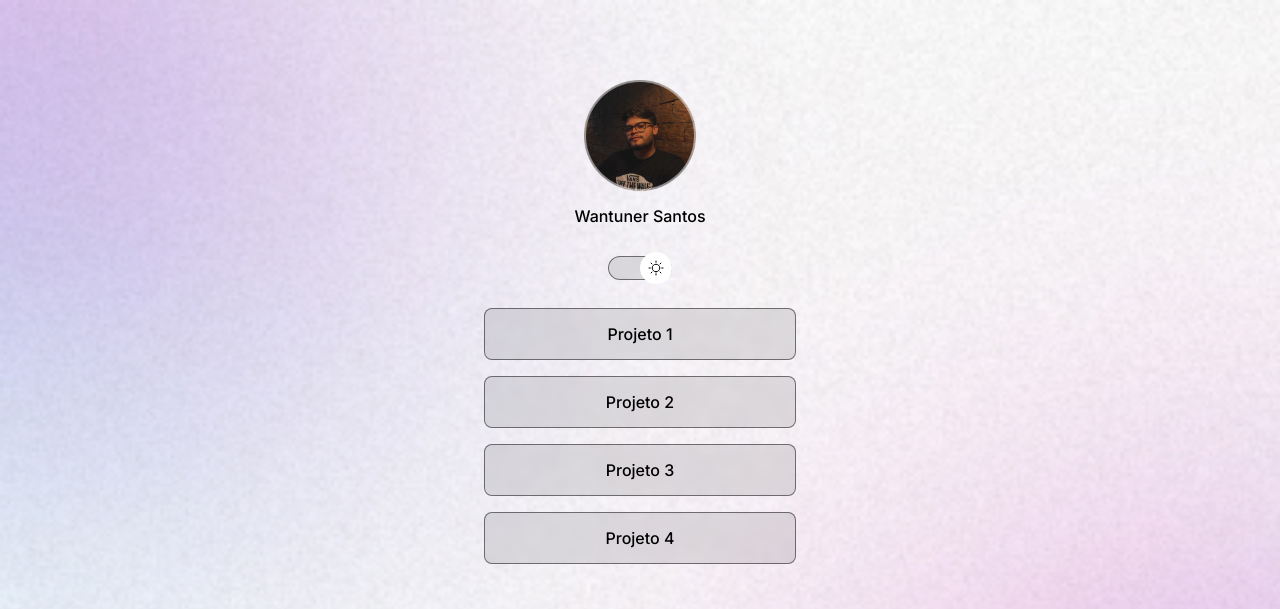
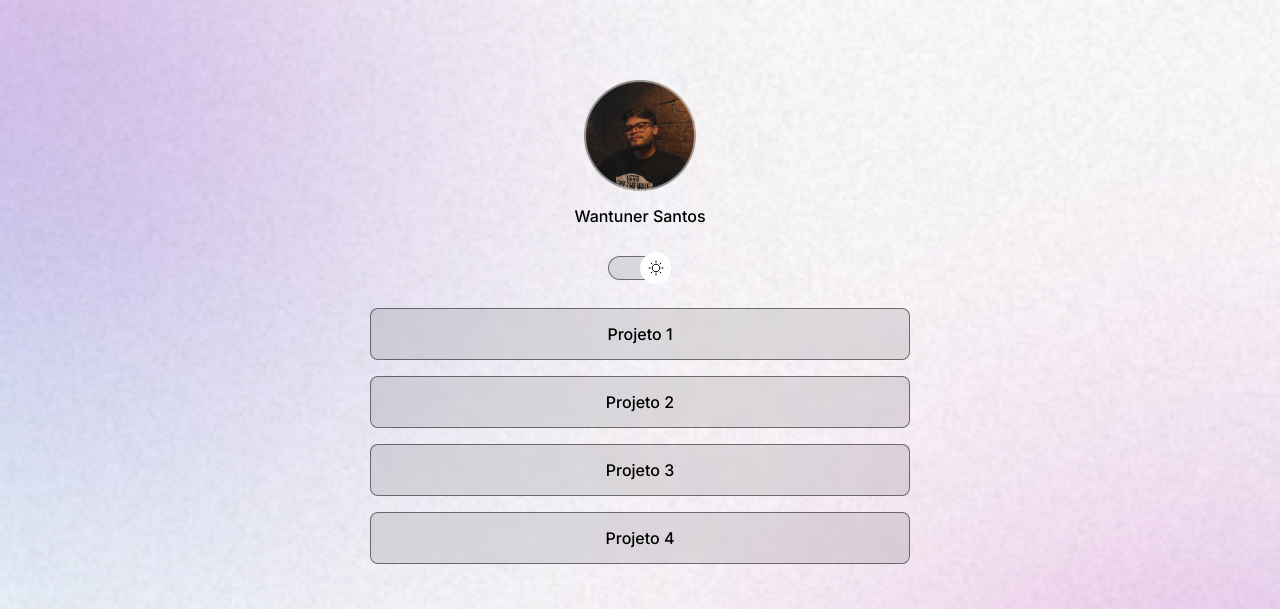
Before and after one commit to Wantuner/Links_de_projetos, a plain HTML site: page index.html in a window 1280 px wide. Shown: the top 609 px of the page. Drawn offline with nearby package versions, Linux system fonts and the light colour scheme.

Commit message:
ajuste da largura do container

```diff
--- a/style.css
+++ b/style.css
@@ -48,8 +48,9 @@ body * {
   /* margin-left: auto; /* vai deixar a margem toda na esquerda automaticamente */
 
   /* podermos usar apenas a propriedade (MARGIN: AUTO) para fezer a mesma coisa*/
-  width: 360px; /* largura da container */
+  width: 100%; /* largura da container */
   /*margin: auto; /* espaço entre os elementos automatico*/
+  max-width: 588px;
   margin: 56px auto 0px;
 
   padding: 0 24px;
```
